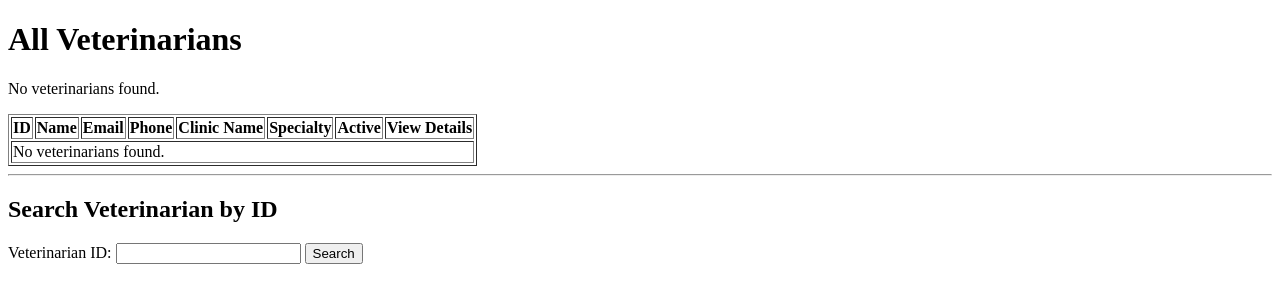
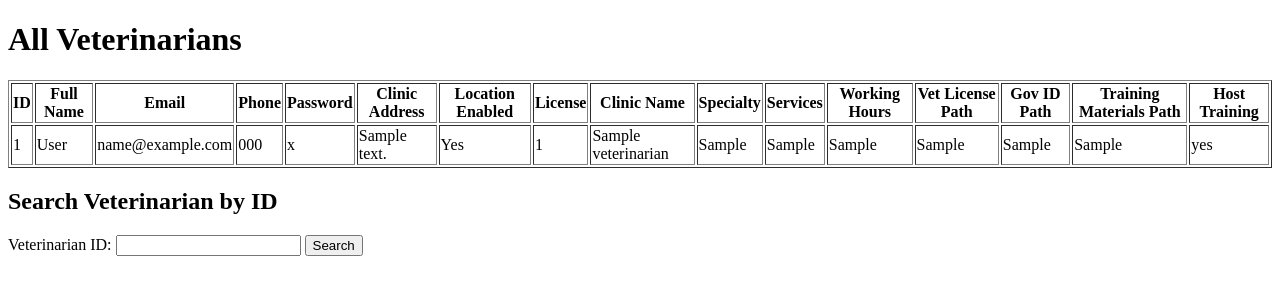
Before and after one commit to codingmoose-dev/PawsitiveWhispers, a PHP site: page /PawsitiveWellbeing/Veterinarian/view/VeterinarianDetailView.php in a window 1280 px wide. Shown: the top 303 px of the page. Run offline with PHP 8.4, Linux system fonts and the light colour scheme; tables that the repository leaves empty hold one stand-in row (values such as "Sample post").

Commit message:
Veterinarian

```diff
--- a/Veterinarian/control/UserController.php
+++ b/Veterinarian/control/UserController.php
@@ -7,27 +7,13 @@ class UserController {
         $this->veterinarianModel = $veterinarianModel;
     }
 
-    // View all veterinarians and pass to the view
     public function viewAllVeterinarians() {
         $veterinarians = $this->veterinarianModel->getAllVeterinarians();
-        global $veterinarians;
-        global $message;
-        $message = empty($veterinarians) ? "No veterinarians found." : "Select a veterinarian to view their details.";
+        return $veterinarians;
     }
 
-    // Search veterinarian by ID
-    public function searchById() {
-        $id = isset($_POST['vet_id']) ? $_POST['vet_id'] : null;
-        if ($id) {
-            $veterinarian = $this->veterinarianModel->getVeterinarianById($id);
-            global $veterinarian;
-            global $message;
-            $message = $veterinarian ? "" : "Veterinarian not found.";
-        } else {
-            $message = "Please enter a valid ID.";
-            $veterinarian = null;
-        }
+    public function searchById($id) {
+        return $this->veterinarianModel->getVeterinarianById($id);
     }
 }
-
 ?>
--- a/Veterinarian/model/VetModel.php
+++ b/Veterinarian/model/VetModel.php
@@ -3,53 +3,28 @@
 class VetModel {
     private $db;
 
-    // Constructor to initialize the database connection
     public function __construct() {
         $this->db = new mysqli("localhost", "root", "", "PawsitiveWellbeing");
-
-        // Check if the connection failed
         if ($this->db->connect_error) {
             die("Connection failed: " . $this->db->connect_error);
         }
     }
 
-    // Fetch all veterinarians from the database
+    // Fetch all veterinarians
     public function getAllVeterinarians() {
-        try {
         $query = "SELECT * FROM Veterinarians";
         $result = $this->db->query($query);
-
-            // Check if query was successful and rows are returned
-            if ($result && $result->num_rows > 0) {
-                return $result->fetch_all(MYSQLI_ASSOC); // Return results as an associative array
-            } else {
-                return []; // Return an empty array if no veterinarians found
-            }
-        } catch (Exception $e) {
-            // Log the error message
-            echo "Error: " . $e->getMessage();
-            return []; // Return empty array on error
-        }
+        return $result ? $result->fetch_all(MYSQLI_ASSOC) : [];
     }
 
-    // Fetch a specific veterinarian based on ID
+    // Fetch veterinarian by ID
     public function getVeterinarianById($id) {
-        try {
         $query = "SELECT * FROM Veterinarians WHERE VeterinarianID = ?";
         $stmt = $this->db->prepare($query);
-
-            // Ensure the ID is an integer
         $stmt->bind_param("i", $id);
         $stmt->execute();
         $result = $stmt->get_result();
-
-            // Return fetched result or null if not found
-            return $result->fetch_assoc() ? $result->fetch_assoc() : null;
-        } catch (Exception $e) {
-            // Log error message
-            echo "Error: " . $e->getMessage();
-            return null; // Return null if an error occurs
-        }
+        return $result->fetch_assoc();
     }
 
     // Close the database connection
--- a/Veterinarian/view/VeterinarianDetailView.php
+++ b/Veterinarian/view/VeterinarianDetailView.php
@@ -1,17 +1,19 @@
 <?php
+require_once '../model/VetModel.php';
 require_once '../control/UserController.php';
-require_once '../model/VetModel.php';
 
-// Instantiate the model and controller
 $vetModel = new VetModel();
 $userController = new UserController($vetModel);
 
-// Fetch all veterinarians
-$userController->viewAllVeterinarians();
+$message = "";
+$veterinarians = $userController->viewAllVeterinarians();
+$veterinarian = null;
 
-// Handle search if submitted
-if ($_SERVER['REQUEST_METHOD'] == 'POST' && isset($_POST['vet_id'])) {
-    $userController->searchById();
+// Handle search
+if ($_SERVER['REQUEST_METHOD'] === 'POST' && isset($_POST['vet_id'])) {
+    $vetId = intval($_POST['vet_id']);
+    $veterinarian = $userController->searchById($vetId);
+    $message = $veterinarian ? "" : "Veterinarian not found.";
 }
 ?>
 
@@ -25,20 +27,29 @@ if ($_SERVER['REQUEST_METHOD'] == 'POST' && isset($_POST['vet_id'])) {
 <body>
     <h1>All Veterinarians</h1>
 
-    <!-- Display message (if any) -->
-    <p><?php echo $message; ?></p>
+    <!-- Display message -->
+    <p><?php echo htmlspecialchars($message); ?></p>
 
+    <!-- Veterinarian Table -->
     <table border="1">
         <thead>
             <tr>
                 <th>ID</th>
-                <th>Name</th>
+                <th>Full Name</th>
                 <th>Email</th>
                 <th>Phone</th>
+                <th>Password</th>
+                <th>Clinic Address</th>
+                <th>Location Enabled</th>
+                <th>License</th>
                 <th>Clinic Name</th>
                 <th>Specialty</th>
-                <th>Active</th>
-                <th>View Details</th>
+                <th>Services</th>
+                <th>Working Hours</th>
+                <th>Vet License Path</th>
+                <th>Gov ID Path</th>
+                <th>Training Materials Path</th>
+                <th>Host Training</th>
             </tr>
         </thead>
         <tbody>
@@ -49,62 +60,48 @@ if ($_SERVER['REQUEST_METHOD'] == 'POST' && isset($_POST['vet_id'])) {
                         <td><?php echo htmlspecialchars($vet['FullName']); ?></td>
                         <td><?php echo htmlspecialchars($vet['Email']); ?></td>
                         <td><?php echo htmlspecialchars($vet['Phone']); ?></td>
+                        <td><?php echo htmlspecialchars($vet['Password']); ?></td>
+                        <td><?php echo htmlspecialchars($vet['ClinicAddress']); ?></td>
+                        <td><?php echo $vet['LocationEnabled'] ? 'Yes' : 'No'; ?></td>
+                        <td><?php echo htmlspecialchars($vet['License']); ?></td>
                         <td><?php echo htmlspecialchars($vet['ClinicName']); ?></td>
                         <td><?php echo htmlspecialchars($vet['Speciality']); ?></td>
-                        <td><?php echo $vet['LocationEnabled'] ? 'Yes' : 'No'; ?></td>
-                        <td><a href="view_all_veterinarians.php?id=<?php echo htmlspecialchars($vet['VeterinarianID']); ?>">View Details</a></td>
+                        <td><?php echo htmlspecialchars($vet['Services']); ?></td>
+                        <td><?php echo htmlspecialchars($vet['WorkingHours']); ?></td>
+                        <td><?php echo htmlspecialchars($vet['VetLicensePath']); ?></td>
+                        <td><?php echo htmlspecialchars($vet['GovIDPath']); ?></td>
+                        <td><?php echo htmlspecialchars($vet['TrainingMaterialsPath']); ?></td>
+                        <td><?php echo htmlspecialchars($vet['HostTraining']); ?></td>
                     </tr>
                 <?php } ?>
             <?php } else { ?>
                 <tr>
-                    <td colspan="8"><?php echo "No veterinarians found."; ?></td>
+                    <td colspan="16">No veterinarians found.</td>
                 </tr>
             <?php } ?>
         </tbody>
     </table>
 
-    <hr>
-
+    <!-- Search Form -->
     <h2>Search Veterinarian by ID</h2>
-    <form method="POST" action="view_all_veterinarians.php">
+    <form method="POST">
         <label for="vet_id">Veterinarian ID:</label>
         <input type="text" id="vet_id" name="vet_id" required>
         <button type="submit">Search</button>
     </form>
 
-    <!-- Display search results if available -->
-    <?php if (isset($veterinarian)) { ?>
+    <!-- Display search result -->
+    <?php if ($veterinarian) { ?>
         <h3>Veterinarian Details</h3>
         <table border="1">
-            <tr>
-                <th>ID</th>
-                <td><?php echo htmlspecialchars($veterinarian['VeterinarianID']); ?></td>
-            </tr>
-            <tr>
-                <th>Name</th>
-                <td><?php echo htmlspecialchars($veterinarian['FullName']); ?></td>
-            </tr>
-            <tr>
-                <th>Email</th>
-                <td><?php echo htmlspecialchars($veterinarian['Email']); ?></td>
-            </tr>
-            <tr>
-                <th>Phone</th>
-                <td><?php echo htmlspecialchars($veterinarian['Phone']); ?></td>
-            </tr>
-            <tr>
-                <th>Clinic Name</th>
-                <td><?php echo htmlspecialchars($veterinarian['ClinicName']); ?></td>
-            </tr>
-            <tr>
-                <th>Specialty</th>
-                <td><?php echo htmlspecialchars($veterinarian['Speciality']); ?></td>
-            </tr>
-            <tr>
-                <th>Active</th>
-                <td><?php echo $veterinarian['LocationEnabled'] ? 'Yes' : 'No'; ?></td>
-            </tr>
+            <?php foreach ($veterinarian as $key => $value) { ?>
+                <tr>
+                    <th><?php echo htmlspecialchars($key); ?></th>
+                    <td><?php echo htmlspecialchars($value); ?></td>
+                </tr>
+            <?php } ?>
         </table>
     <?php } ?>
 </body>
 </html>
+<?php $vetModel->closeConnection(); ?>
```
Lines whose indentation alone changed are shown as unchanged.
